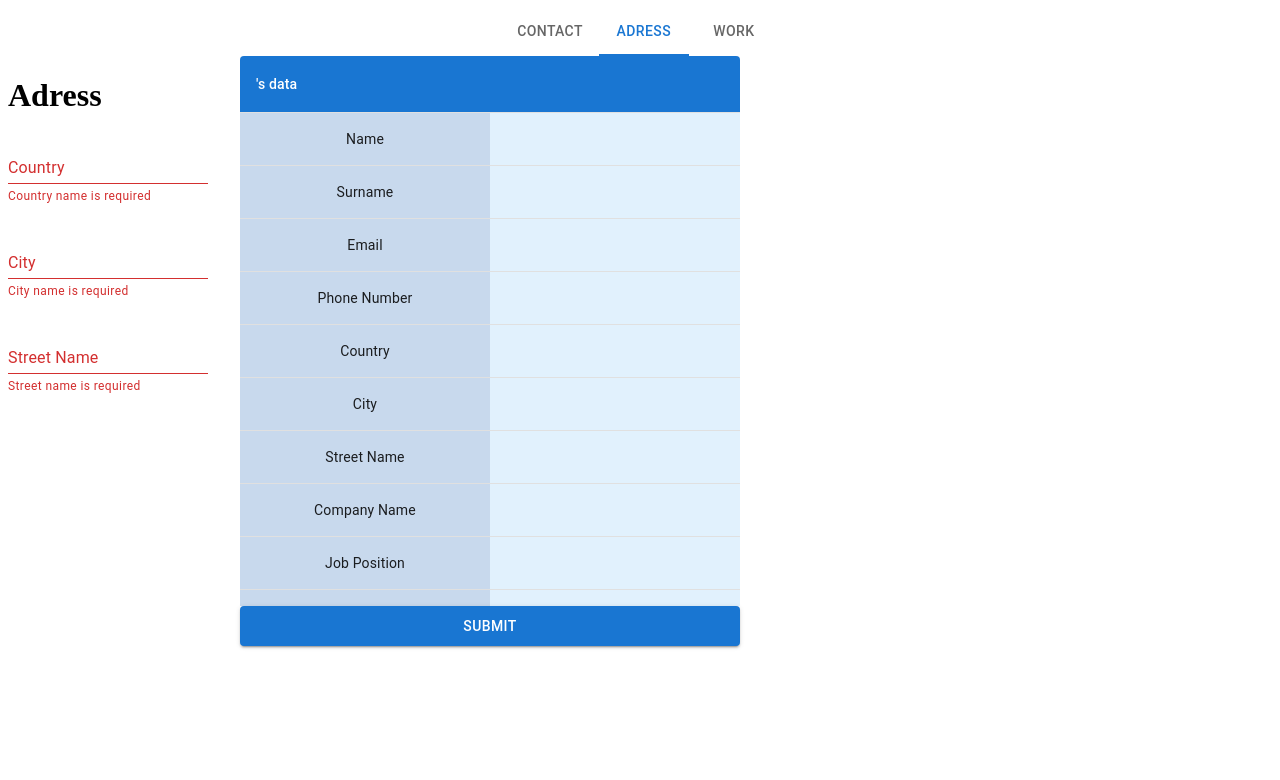
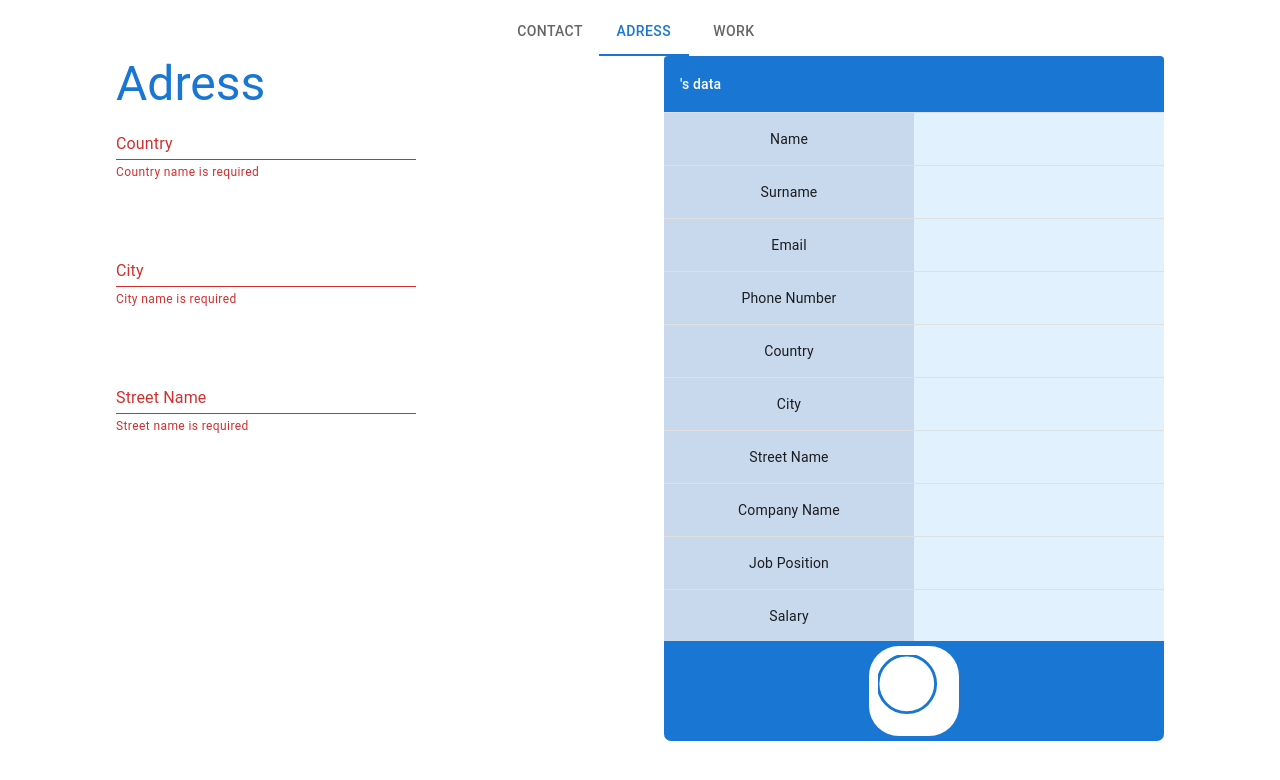
Before and after one commit to Frajdi/react-training, a React (Create React App) app: page /adress in a window 1280 px wide. Shown: the top 780 px of the page. Built offline with nearby package versions, Linux system fonts and the light colour scheme.

Commit message:
Animation button with submit function

```diff
--- a/src/MultiPageForm/Adress/Adress.jsx
+++ b/src/MultiPageForm/Adress/Adress.jsx
@@ -1,4 +1,4 @@
-import { Stack, TextField } from "@mui/material";
+import { Stack, TextField, Typography } from "@mui/material";
 import { useContext } from "react";
 import { DataContext } from "../../App";
 import {motion} from 'framer-motion'
@@ -19,8 +19,10 @@ const Adress = () => {
     exit={{ y: -10, opacity: 0 }}
     transition={{ duration: 1 }}
   >
-        <h1>Adress</h1>
-        <Stack width={200} spacing={3}>
+        <Typography variant="h3" color={'#1976D2'}>
+            Adress
+        </Typography>
+        <Stack width={300} spacing={7} height={500}>
             <TextField
             value={country}
             onChange={handleCountry}
--- /dev/null
+++ b/src/MultiPageForm/Components/switch.css
@@ -0,0 +1,24 @@
+.example-container {
+    width: 500px;
+    height: 100px;
+    display: flex;
+    justify-content: center;
+    align-items: center;
+    border-radius: 0 0 7px 7px;
+    overflow-x: hidden;
+  }
+
+  .box {
+    background: white;
+    border-radius: 30px;
+    width: 90px;
+    height: 90px;
+    display: flex;
+    justify-content: center;
+    align-items: center;
+  }
+
+  .progress-icon {
+    width: 80%;
+    height: 80%;
+  }
--- a/src/MultiPageForm/Contact/Contact.jsx
+++ b/src/MultiPageForm/Contact/Contact.jsx
@@ -1,4 +1,4 @@
-import { Stack, TextField } from "@mui/material";
+import { Stack, TextField, Typography } from "@mui/material";
 import { useContext } from "react";
 import { DataContext } from "../../App";
 import {motion} from 'framer-motion'
@@ -19,8 +19,10 @@ const Contact = () => {
       animate={{ y: 0, opacity: 1 }}
       transition={{ duration: 1 }}
     >
-      <h1>Contact</h1>
-      <Stack width={200} spacing={3}>
+      <Typography variant="h3" color={'#1976D2'}>
+        Contact
+      </Typography>
+      <Stack width={300} spacing={5} height={500}>
         <TextField
           value={name}
           onChange={handleName}
--- a/src/MultiPageForm/Data.jsx
+++ b/src/MultiPageForm/Data.jsx
@@ -14,6 +14,7 @@ import Stack from "@mui/material/Stack";
 
 import { useNavigate } from "react-router-dom";
 import useWork from "./Work/useWork";
+import { Switch } from "./Components/Switch";
 
 export const Data = () => {
   const { formData } = useContext(DataContext);
@@ -70,7 +71,7 @@ export const Data = () => {
           <motion.div
           style={{overflow: 'hidden'}}
             initial={{ height: 0, opacity: 0 }}
-            animate={{ height: 550, opacity: 1 }}
+            animate={{ height: 585, opacity: 1 }}
             transition={{ duration: 1 }}
           >
       <TableContainer sx={{ width: "500px" }} component={Paper}>
@@ -102,9 +103,11 @@ export const Data = () => {
         </Table>
       </TableContainer>
           </motion.div>
-      <Button onClick={onSubmit} variant="contained" sx={{ height: 40 }}>
-        Submit
-      </Button>
+      <Switch submit={onSubmit} />
     </Stack>
   );
 };
+
+{/* <Button onClick={onSubmit} variant="contained" sx={{ height: 40 }}>
+  Submit
+</Button> */}
--- a/src/MultiPageForm/Home.jsx
+++ b/src/MultiPageForm/Home.jsx
@@ -35,7 +35,7 @@ export const Home = () => {
         <Tab value="/adress" label="Adress" />
         <Tab value="/work" label="Work" />
       </Tabs>
-      <Stack direction={"row"} spacing={4}>
+      <Stack direction={"row"} spacing={4} justifyContent={'space-around'}>
           <Outlet />
         <Data />
       </Stack>
--- a/src/MultiPageForm/Work/Work.jsx
+++ b/src/MultiPageForm/Work/Work.jsx
@@ -1,4 +1,4 @@
-import {  MenuItem, Select, Stack, TextField } from "@mui/material";
+import {  MenuItem, Select, Stack, TextField, Typography } from "@mui/material";
 import { useContext } from "react";
 import { DataContext } from "../../App";
 import {motion} from 'framer-motion'
@@ -20,8 +20,10 @@ const Work = () => {
     exit={{ y: -10, opacity: 0 }}
     transition={{ duration: 1 }}
   >
-        <h1>Work</h1>
-        <Stack width={200} spacing={3}>
+        <Typography variant="h3" color={'#1976D2'}>
+        Work
+      </Typography>
+        <Stack width={300} spacing={7} height={500}>
             <TextField
             value={companyName}
             onChange={properties.handleCompanyName}
@@ -62,10 +64,10 @@ const Work = () => {
                         return <MenuItem key={content.id} value={content.value}>{content.label}</MenuItem>
                     })}
                 </Select>
-                </FormControlUnstyled >
+                </FormControlUnstyled>
             </Stack>
         </Stack>
-    </ motion.div>
+    </motion.div>
 }
 
 export default Work;
```
